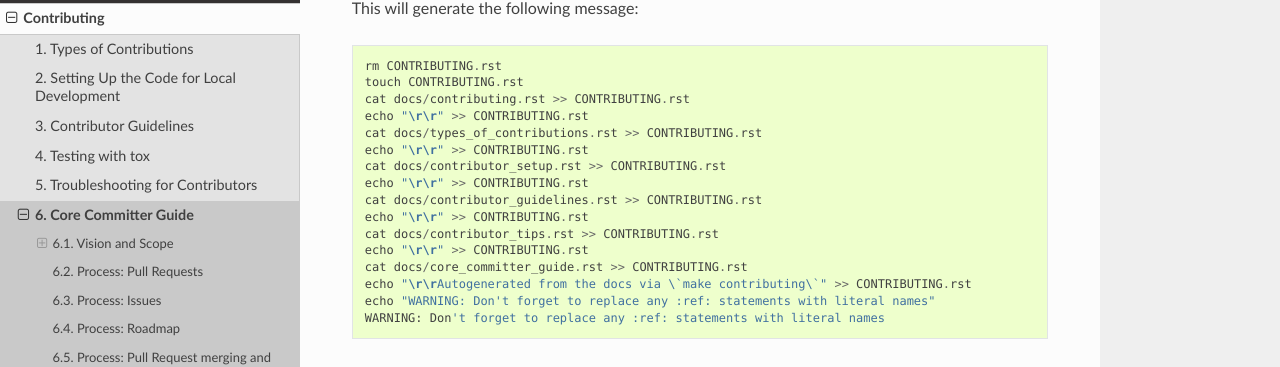
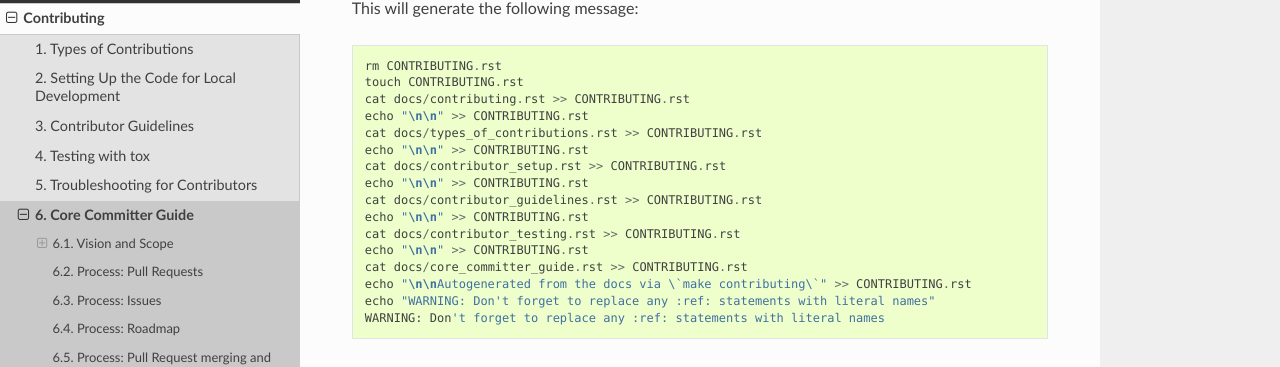
Before and after one commit to c-allen-tech/cookie, a Sphinx documentation site: the page built from docs/core_committer_guide.rst, in a window 1280 px wide and 900 px high, scrolled down 3860 px. Shown: the part 151-518 px from the top of the window. Built offline with Sphinx 7.4.7 and the Read the Docs theme 2.0.0, drawn with Linux system fonts in a browser that asks for light colours; formulas are drawn with MathJax 3.

Commit message:
make line endings consistent with makefile output

```diff
--- a/docs/core_committer_guide.rst
+++ b/docs/core_committer_guide.rst
@@ -176,17 +176,17 @@ This will generate the following message::
     rm CONTRIBUTING.rst
     touch CONTRIBUTING.rst
     cat docs/contributing.rst >> CONTRIBUTING.rst
-    echo "\r\r" >> CONTRIBUTING.rst
+    echo "\n\n" >> CONTRIBUTING.rst
     cat docs/types_of_contributions.rst >> CONTRIBUTING.rst
-    echo "\r\r" >> CONTRIBUTING.rst
+    echo "\n\n" >> CONTRIBUTING.rst
     cat docs/contributor_setup.rst >> CONTRIBUTING.rst
-    echo "\r\r" >> CONTRIBUTING.rst
+    echo "\n\n" >> CONTRIBUTING.rst
     cat docs/contributor_guidelines.rst >> CONTRIBUTING.rst
-    echo "\r\r" >> CONTRIBUTING.rst
-    cat docs/contributor_tips.rst >> CONTRIBUTING.rst
-    echo "\r\r" >> CONTRIBUTING.rst
+    echo "\n\n" >> CONTRIBUTING.rst
+    cat docs/contributor_testing.rst >> CONTRIBUTING.rst
+    echo "\n\n" >> CONTRIBUTING.rst
     cat docs/core_committer_guide.rst >> CONTRIBUTING.rst
-    echo "\r\rAutogenerated from the docs via \`make contributing\`" >> CONTRIBUTING.rst
+    echo "\n\nAutogenerated from the docs via \`make contributing\`" >> CONTRIBUTING.rst
     echo "WARNING: Don't forget to replace any :ref: statements with literal names"
     WARNING: Don't forget to replace any :ref: statements with literal names
 
```
